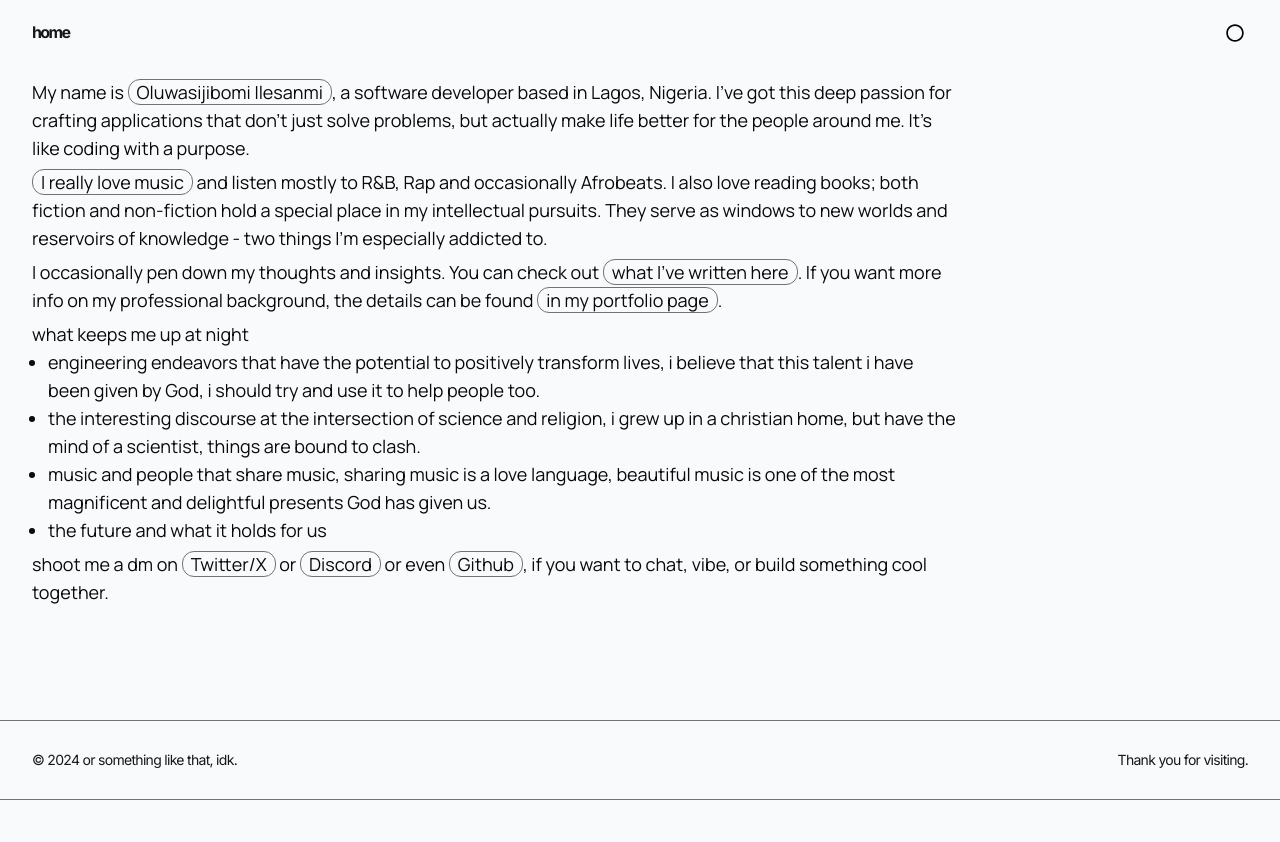
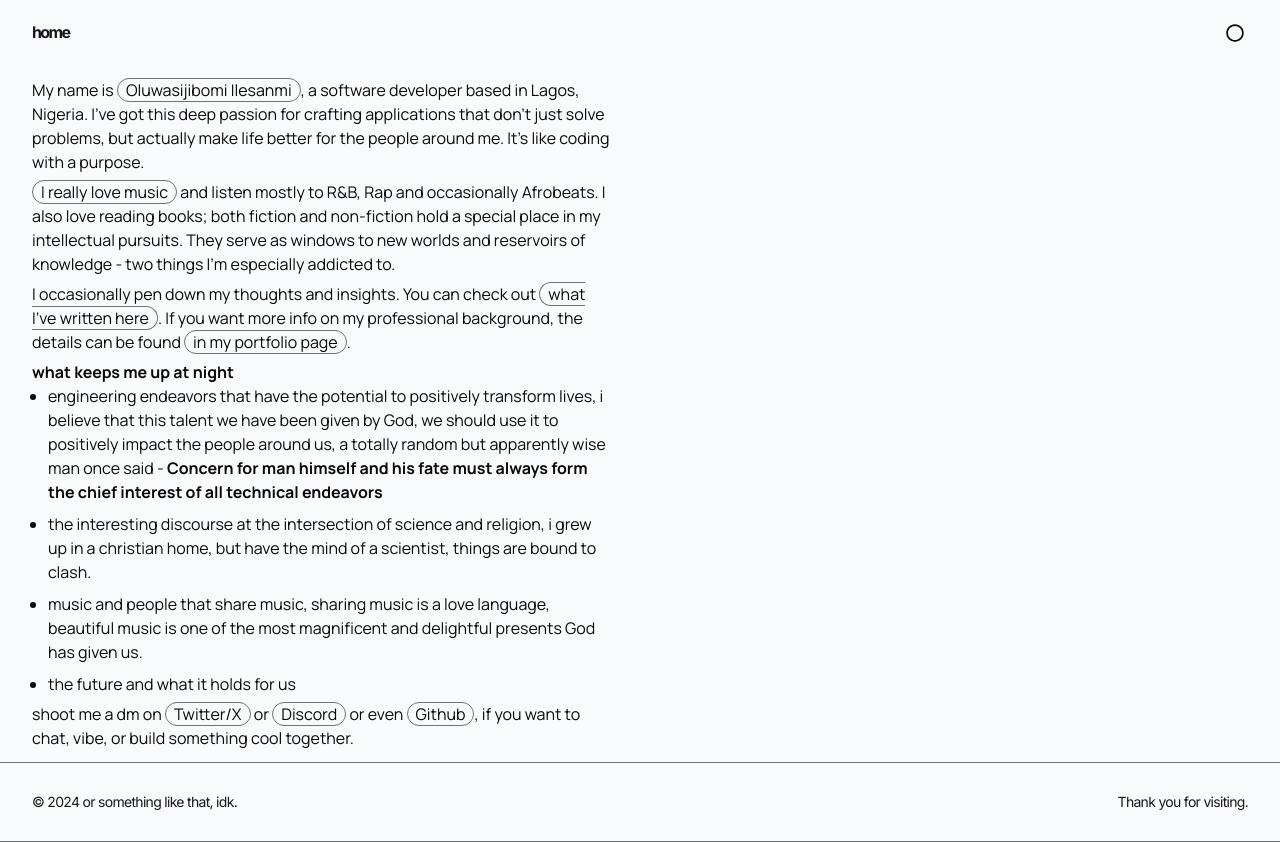
Before and after one commit to sijirama/website, a Next.js app: page / in a window 1280 px wide. Before the commit the page ends 800 px from the top, so only its background shows below. Built offline with nearby package versions, Linux system fonts and the light colour scheme; no server answers; a web font is replaced by a local one.

Commit message:
vercel error

```diff
--- a/src/components/Information.tsx
+++ b/src/components/Information.tsx
@@ -2,11 +2,11 @@ import JobHunt from "./PageAbout";
 
 export function Information() {
     return (
-        <div className="flex-1 flex flex-col md:flex-row py-1 md:w-[95%] mx-auto ">
+        <div className="flex-1 flex flex-col md:flex-row py-1 md:w-[95%] mx-auto transition-all duration-300">
             <div className="flex-1 ">
                 <JobHunt />
             </div>
-            <div className="hidden lg:w-1/6 xl:w-1/5 h-full lg:grid items-center ">
+            <div className="hidden lg:w-1/6 xl:w-1/2 h-full lg:grid items-center ">
             </div>
         </div>
     )
--- a/src/components/PageAbout.tsx
+++ b/src/components/PageAbout.tsx
@@ -22,7 +22,7 @@ export function ImportantWord({ word, link }: Props) {
 
 
 export default function JobHunt() {
-    return <section className={`w-full h-full  text-zinc-950 dark:text-zinc-100 items-center flex ${manrope.className} text-sm lg:text-lg `}>
+    return <section className={`w-full h-full  text-zinc-950 dark:text-zinc-100 items-center flex ${manrope.className} text-sm lg:text-base `}>
         <div className="w-full lg:w-[95%] flex gap-3 md:gap-1.5 flex-col items-left h-full md:py-2">
             <p id='target'>
                 My name is <SpanWord word="Oluwasijibomi Ilesanmi" />{", a software developer based in Lagos, Nigeria. I've got this deep passion for crafting applications that don't just solve problems, but actually make life better for the people around me. It's like coding with a purpose."}
@@ -36,9 +36,9 @@ export default function JobHunt() {
                 I occasionally pen down my thoughts and insights. You can check out <SpanWord word="what I've written here" link="/library" />. If you want more info on my professional background, the details can be found <SpanWord word="in my portfolio page" link="/portfolio" />.
             </p>
             <div>
-                <p>what keeps me up at night</p>
-                <ul className="pl-4 list-disc">
-                    <li>engineering endeavors that have the potential to positively transform lives, i believe that this talent i have been given by God, i should try and use it to help people too.</li>
+                <p className="font-bold">what keeps me up at night</p>
+                <ul className="pl-4 list-disc space-y-2">
+                    <li>engineering endeavors that have the potential to positively transform lives, i believe that this talent we have been given by God, we should use it to positively impact the people around us, a totally random but apparently wise man once said - <span className="font-bold">Concern for man himself and his fate must always form the chief interest of all technical endeavors</span></li>
                     <li>
                         the interesting discourse at the intersection of science and religion, i grew up in a christian home, but have the mind of a scientist, things are bound to clash.
                     </li>
```
